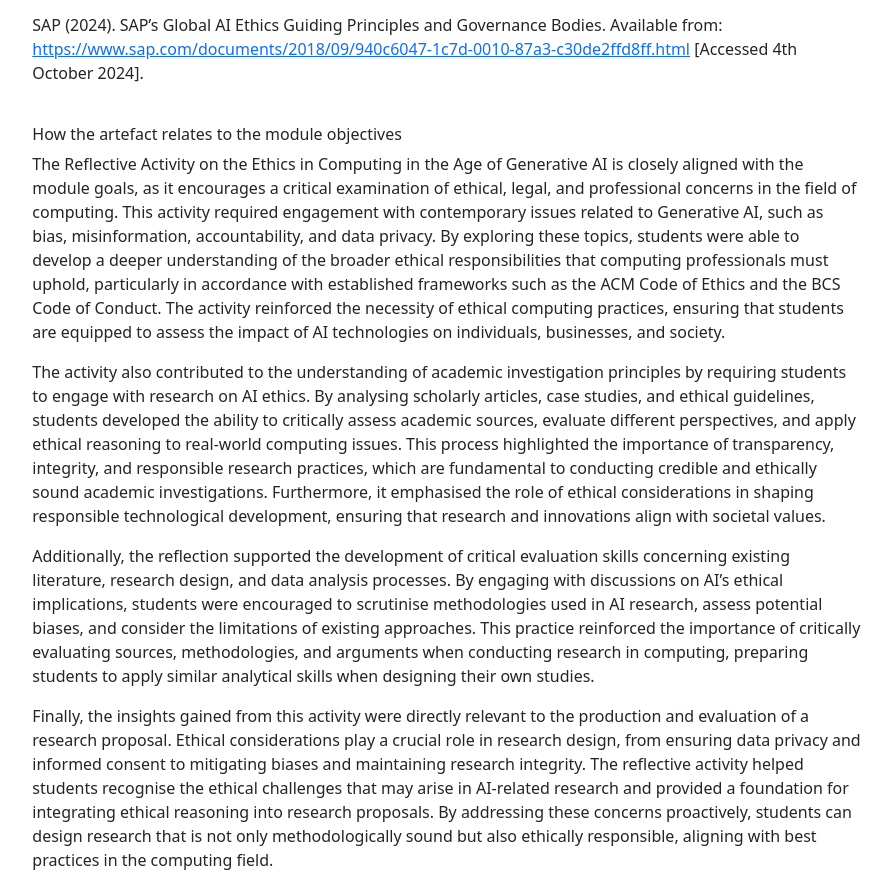
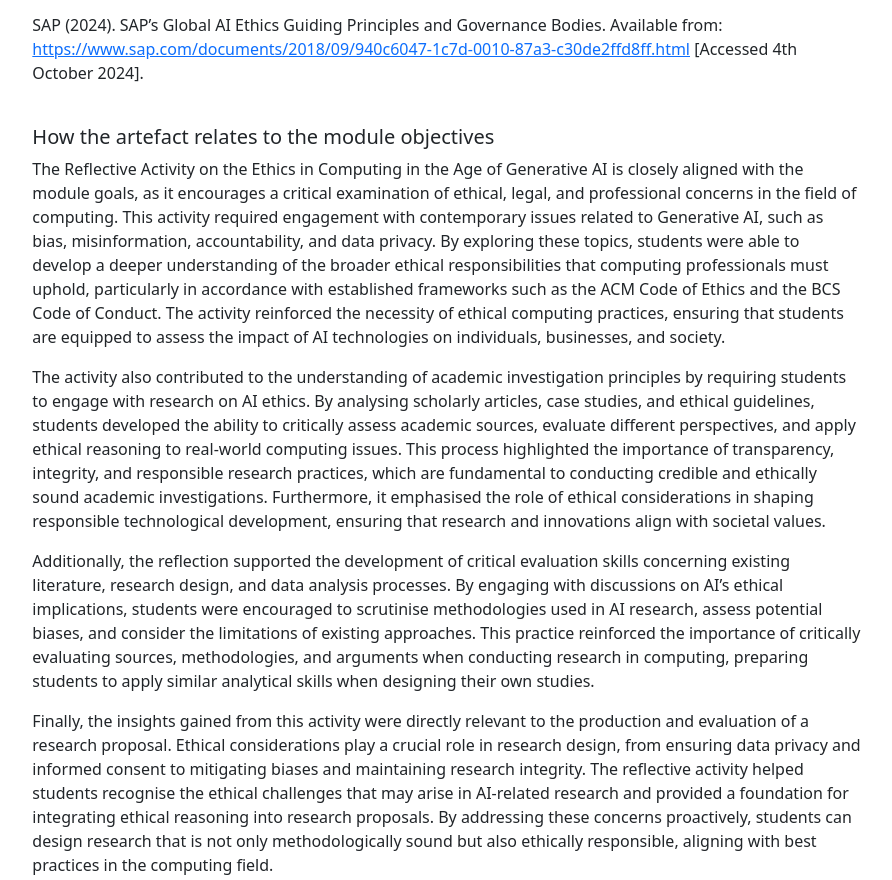
Before and after one commit to SamHarrison1999/Research-Methods-and-Professional-Practice-E-Portfolio, a website built with webpack: page unit1.html in a window 1280 px wide. Shown: the part 3687-4567 px from the top of the page, without its empty margins (193-1085 px from the left). Built offline with nearby package versions, Linux system fonts and the light colour scheme.

Commit message:
Research Methods and Professional Practice E-Portfolio

```diff
--- a/unit1.html
+++ b/unit1.html
@@ -389,7 +389,7 @@
               href="https://www.sap.com/documents/2018/09/940c6047-1c7d-0010-87a3-c30de2ffd8ff.html">https://www.sap.com/documents/2018/09/940c6047-1c7d-0010-87a3-c30de2ffd8ff.html</a>
               [Accessed 4th October 2024].</p>
             <br>
-            <h6>How the artefact relates to the module objectives</h6>
+            <h5>How the artefact relates to the module objectives</h5>
             <p>The Reflective Activity on the Ethics in Computing in the Age of Generative AI is closely aligned with
               the module goals, as it encourages a critical examination of ethical, legal, and professional
               concerns in the field of computing. This activity required engagement with contemporary issues related to
@@ -676,7 +676,7 @@
             href="https://www.acm.org/code-of-ethics/case-studies">https://www.acm.org/code-of-ethics/case-studies</a>&nbsp;[Accessed
             29 October 2024].</p>
           <p>QuestionPro. (2021)&nbsp;<em>What is research?</em></p>
-          <h6>How the artefact relates to the module objectives</h6>
+          <h5>How the artefact relates to the module objectives</h5>
           <p>The Unit 1 Reflection is directly related to the module goals, as it required critical engagement with
             the foundational concepts of research methods and professional practice in computing. This reflection
             encouraged students to consider the importance of professional, legal, social, cultural, and ethical issues
```
